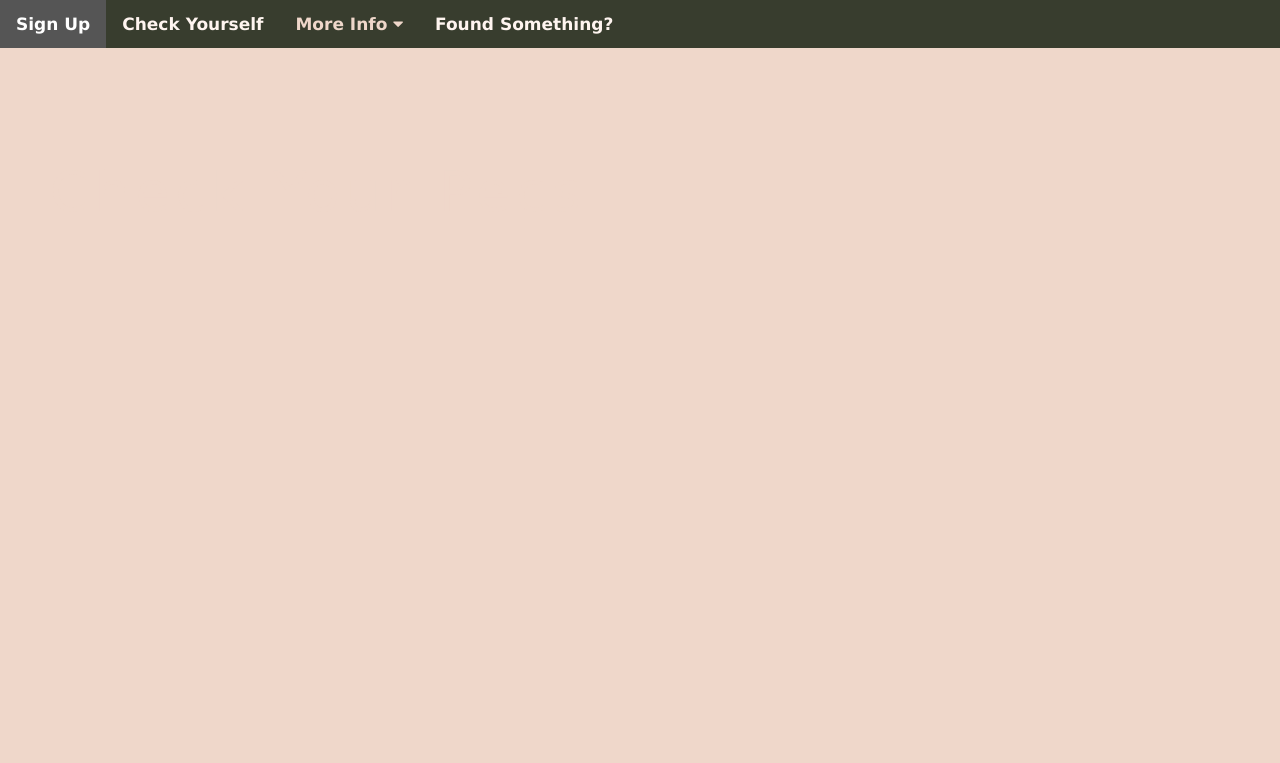
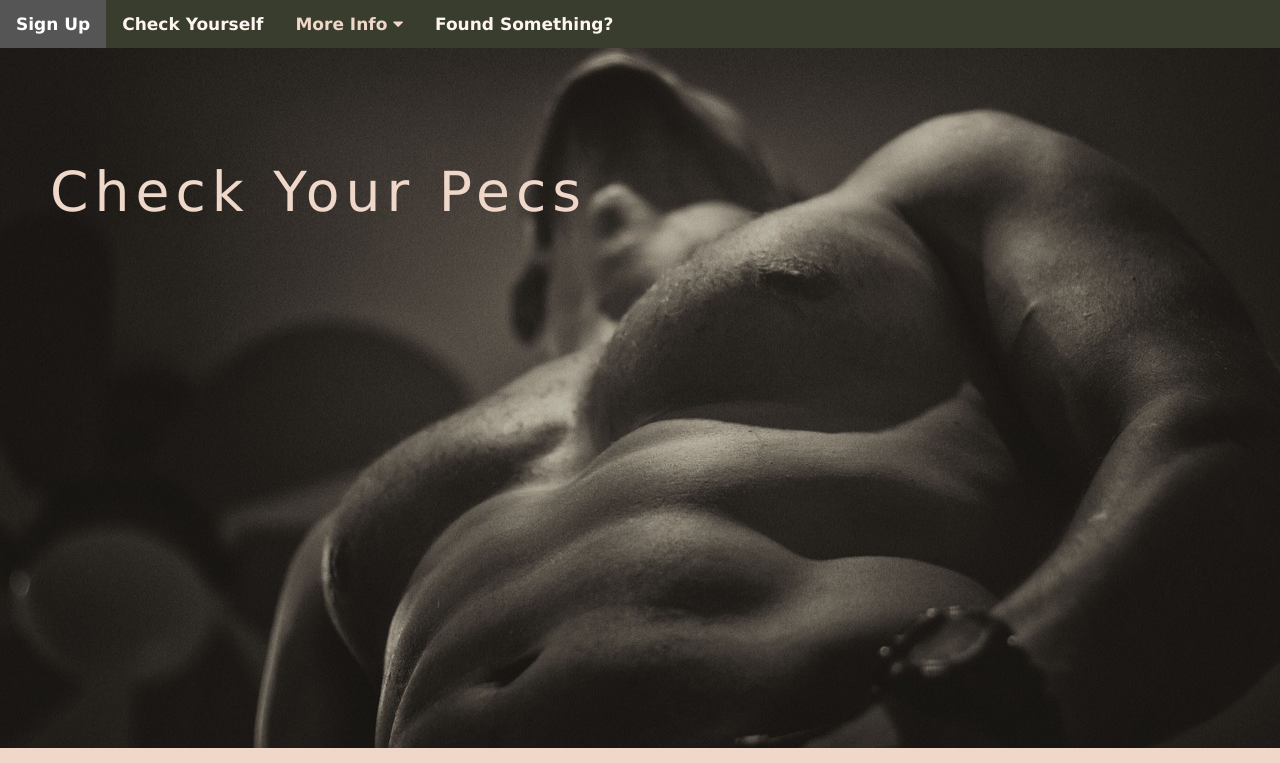
Before and after one commit to Amzzy78/test-css, a plain HTML site: page index.html in a window 1280 px wide. Shown: the top 763 px of the page. Drawn offline with Linux system fonts and the light colour scheme; a script that the page names is missing; a web font is replaced by a local one.

Commit message:
Problem with deployment

```diff
--- a/css/style.css
+++ b/css/style.css
@@ -103,7 +103,7 @@
   /* Hero image and title */
 
   #hero-image {
-      background: url(images/hero-image-small.jpg);
+      background: url(../images/hero-image-small.jpg);
       background-size: 100%;
       background-position-y: 70%;
       background-repeat: no-repeat;
```
